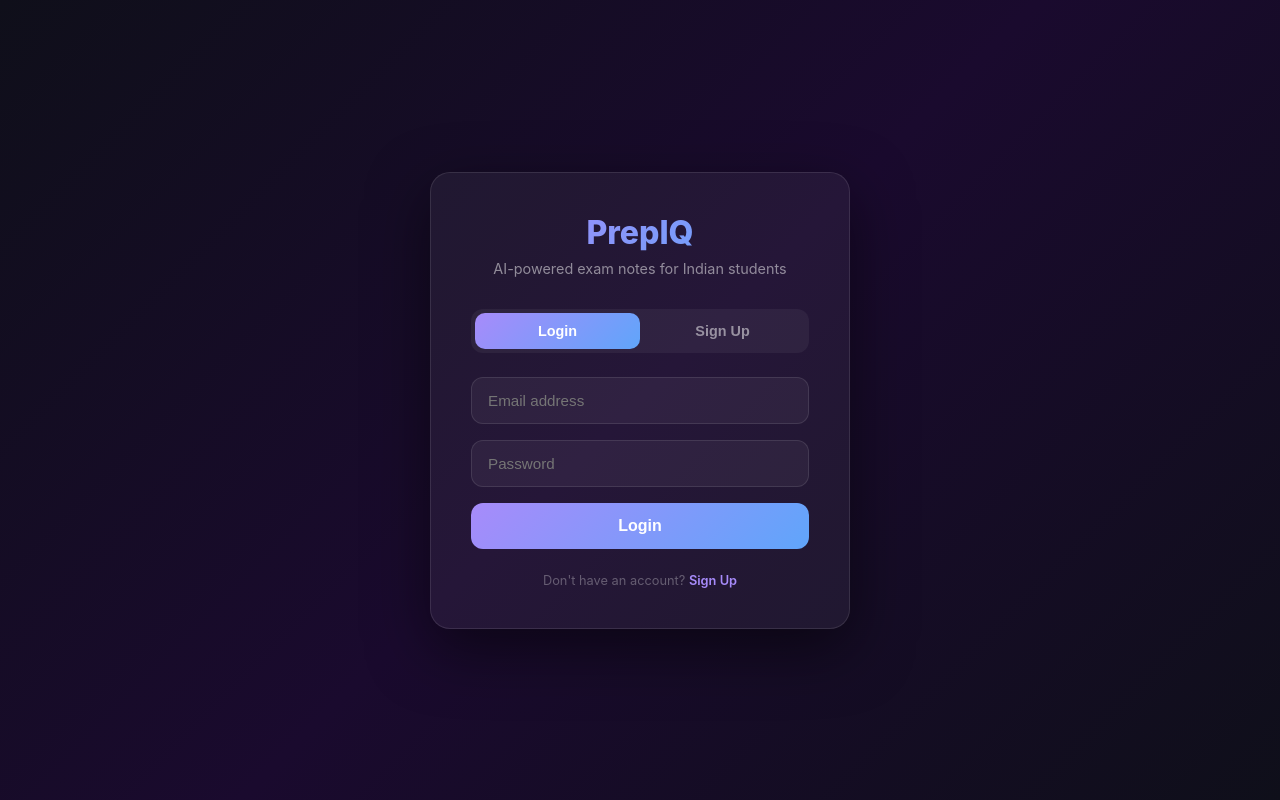
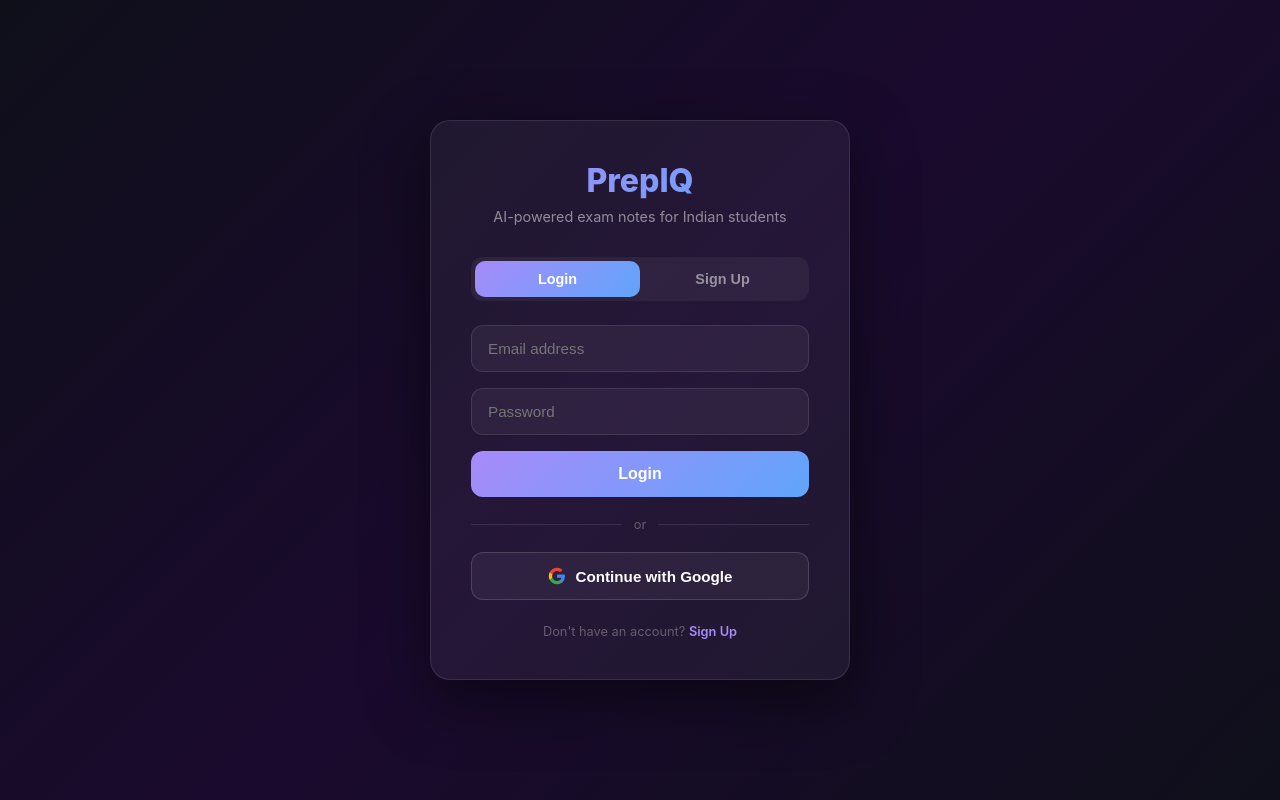
Before and after one commit to anshikayadav14/prepiq, a Next.js app: page /auth in a window 1280 px wide. Built offline with nearby package versions, Linux system fonts and the light colour scheme.

Commit message:
add Google OAuth login

```diff
--- a/app/auth/page.js
+++ b/app/auth/page.js
@@ -42,7 +42,6 @@
         setLoading(false)
       } else {
         if (data.user && !data.user.email_confirmed_at) {
-  // Pre-insert user row so it exists when they confirm email
           await supabase.from('users').upsert({
             id: data.user.id,
             email: data.user.email,
@@ -66,6 +65,16 @@
         setLoading(false)
       }
     }
+  }
+
+  async function handleGoogleLogin() {
+    const supabase = createClient()
+    await supabase.auth.signInWithOAuth({
+      provider: 'google',
+      options: {
+        redirectTo: 'https://prepiqai.in/auth/callback'
+      }
+    })
   }
 
   return (
@@ -152,6 +161,27 @@
           }}>
             {loading ? 'Please wait...' : (isLogin ? 'Login' : 'Create Account')}
           </button>
+
+          <div style={{ display: 'flex', alignItems: 'center', gap: '12px', margin: '4px 0' }}>
+            <div style={{ flex: 1, height: '1px', background: 'rgba(255,255,255,0.1)' }} />
+            <span style={{ color: 'rgba(255,255,255,0.3)', fontSize: '0.8rem' }}>or</span>
+            <div style={{ flex: 1, height: '1px', background: 'rgba(255,255,255,0.1)' }} />
+          </div>
+
+          <button onClick={handleGoogleLogin} style={{
+            padding: '14px', borderRadius: '12px', border: '1px solid rgba(255,255,255,0.15)',
+            background: 'rgba(255,255,255,0.05)', color: 'white',
+            fontSize: '0.95rem', fontWeight: '600', cursor: 'pointer',
+            display: 'flex', alignItems: 'center', justifyContent: 'center', gap: '10px'
+          }}>
+            <svg width="18" height="18" viewBox="0 0 24 24">
+              <path fill="#4285F4" d="M22.56 12.25c0-.78-.07-1.53-.2-2.25H12v4.26h5.92c-.26 1.37-1.04 2.53-2.21 3.31v2.77h3.57c2.08-1.92 3.28-4.74 3.28-8.09z"/>
+              <path fill="#34A853" d="M12 23c2.97 0 5.46-.98 7.28-2.66l-3.57-2.77c-.98.66-2.23 1.06-3.71 1.06-2.86 0-5.29-1.93-6.16-4.53H2.18v2.84C3.99 20.53 7.7 23 12 23z"/>
+              <path fill="#FBBC05" d="M5.84 14.09c-.22-.66-.35-1.36-.35-2.09s.13-1.43.35-2.09V7.07H2.18C1.43 8.55 1 10.22 1 12s.43 3.45 1.18 4.93l2.85-2.22.81-.62z"/>
+              <path fill="#EA4335" d="M12 5.38c1.62 0 3.06.56 4.21 1.64l3.15-3.15C17.45 2.09 14.97 1 12 1 7.7 1 3.99 3.47 2.18 7.07l3.66 2.84c.87-2.6 3.3-4.53 6.16-4.53z"/>
+            </svg>
+            Continue with Google
+          </button>
         </div>
 
         <p style={{
```
Also changed, not shown: app/auth/callback/route.js (+10 -0 lines). Lines whose indentation alone changed are shown as unchanged.
